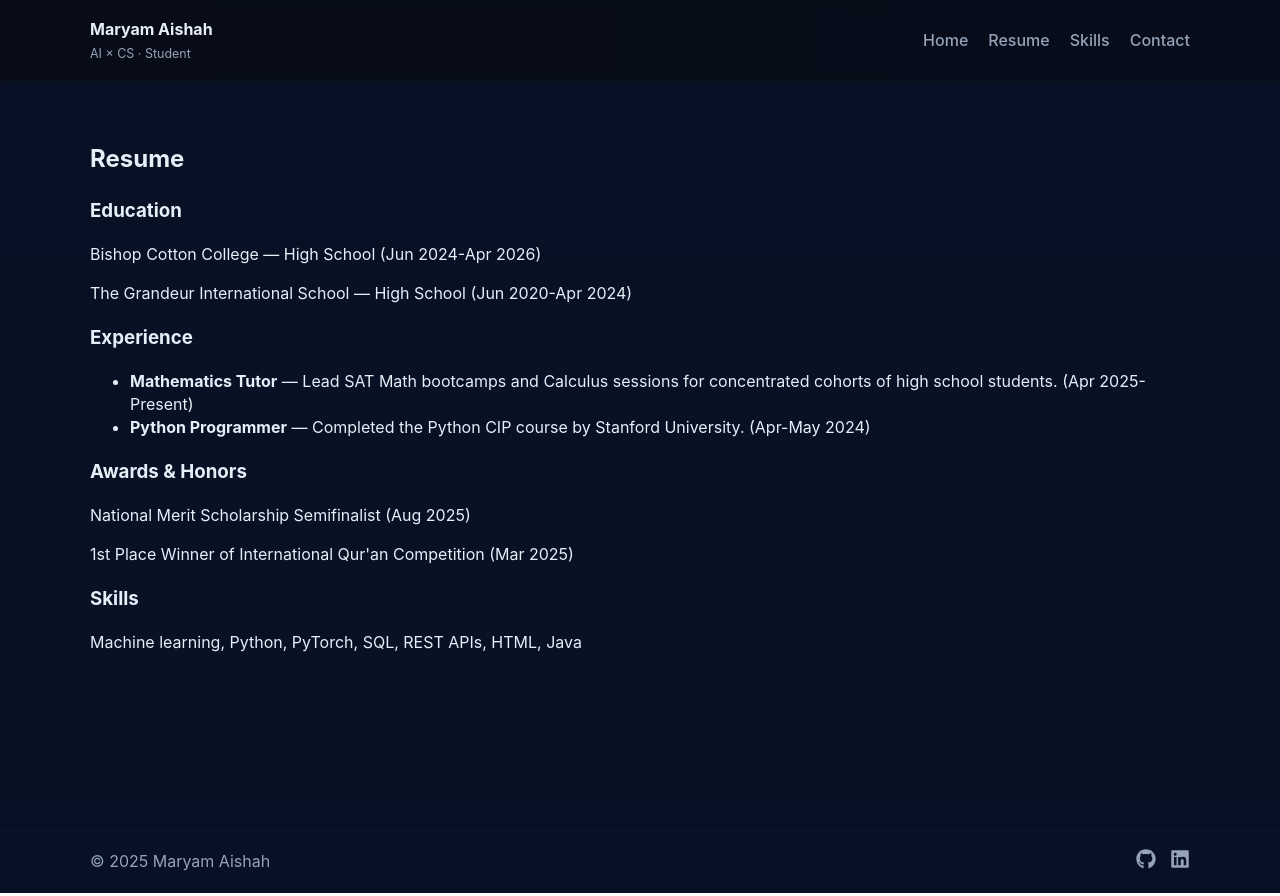
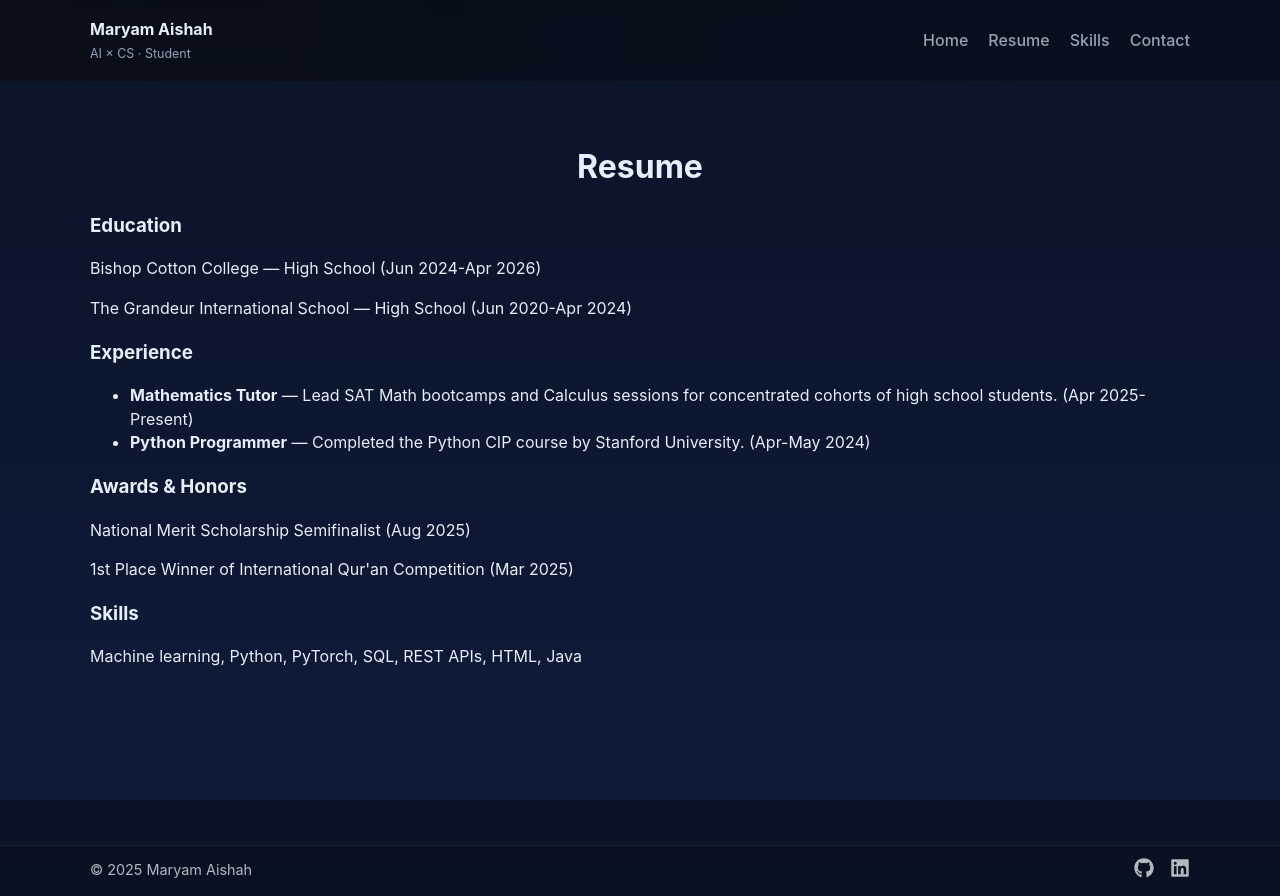
Before and after one commit to MaryamAishah/portfolio, a Next.js app: page /resume in a window 1280 px wide. Built offline with nearby package versions, Linux system fonts and the light colour scheme.

Commit message:
Updated content and color consistency

```diff
--- a/pages/resume.js
+++ b/pages/resume.js
@@ -12,7 +12,7 @@ export default function Resume() {
       <Header />
       <main className={styles.main}>
         <div className={styles.containerWide}>
-          <h2>Resume</h2>
+          <h1><center>Resume</center></h1>
           <section>
             <h3>Education</h3>
             <p>Bishop Cotton College — High School (Jun 2024-Apr 2026)</p>
@@ -36,6 +36,7 @@ export default function Resume() {
             <h3>Skills</h3>
             <p>Machine learning, Python, PyTorch, SQL, REST APIs, HTML, Java</p>
           </section>
+
         </div>
       </main>
       <Footer />
--- a/pages/skills.js
+++ b/pages/skills.js
@@ -6,11 +6,11 @@ import styles from '../styles/Home.module.css'
 export default function Skills() {
   return (
     <>
-      <Head><title>Skills — Maryam Aishah</title></Head>
+      <Head><title><center>Skills — Maryam Aishah</center></title></Head>
       <Header />
       <main className={styles.main}>
         <div className={styles.containerWide}>
-          <h2>Skills</h2>
+          <h1><center>Skills</center></h1>
           <div className={styles.skillGrid}>
             <div className={styles.skillCard}>
               <h4>Machine Learning</h4>
--- a/styles/Footer.module.css
+++ b/styles/Footer.module.css
@@ -1,15 +1,27 @@
 .footer {
-  border-top:1px solid rgba(255,255,255,0.03);
-  padding:18px 0;
-  margin-top:40px;
+  padding: 12px 0;
+  background: rgba(0, 0, 0, 0.15);
+  border-top: 1px solid rgba(255,255,255,0.05);
+  margin-top: 40px;
 }
+
 .container {
-  max-width:1100px;
-  margin:0 auto;
-  padding:0 24px;
-  display:flex;
-  align-items:center;
-  justify-content:space-between;
-  color:var(--muted);
+  max-width: 1100px;
+  margin: 0 auto;
+  padding: 0 24px;
+  display: flex;
+  justify-content: space-between;
+  align-items: center;
+  font-size: 0.9rem;
+  color: rgba(255,255,255,0.7);
 }
-.links a { margin-left:14px; color:var(--muted); }
+
+.links {
+  display: flex;
+  gap: 16px;
+}
+
+.links a {
+  color: rgba(255,255,255,0.7);
+  text-decoration: none;
+}
--- a/styles/Home.module.css
+++ b/styles/Home.module.css
@@ -5,7 +5,7 @@
   margin: 20px auto;
   max-width:1100px;
   border-radius:12px;
-  background: linear-gradient(180deg, rgba(255,255,255,0.02), rgba(255,255,255,0.01));
+  background: linear-gradient(180deg, #0A1530 0%, #0F1C3A 100%);
   box-shadow: 0 6px 30px rgba(3,6,14,0.6);
 }
 .heroInner { display:flex; flex-direction:column; gap:12px; }
@@ -63,13 +63,13 @@
 .containerWide {
   max-width: 1100px;
   margin: 0 auto;
-  padding: 0 24px; /* padding on left/right */
+  padding: 0 24px;
 }
 
 .container {
   max-width: 900px;
   margin: 0 auto;
-  padding: 0 24px; /* padding on left/right */
+  padding: 0 24px;
 }
 
  .hero, .grid, .skillGrid {
@@ -78,3 +78,23 @@
   padding-left: 24px;
   padding-right: 24px;
 }
+
+.card {
+  padding:18px;
+  border-radius:10px;
+  background:linear-gradient(180deg, rgba(255,255,255,0.01), rgba(255,255,255,0.01));
+  border:1px solid rgba(255,255,255,0.03);
+  transition: transform 0.25s ease, box-shadow 0.25s ease, border-color 0.25s ease;
+}
+
+.card:hover {
+  transform: translateY(-4px);
+  box-shadow: 0 8px 30px rgba(0, 150, 255, 0.15);
+  border-color: rgba(255,255,255,0.08);
+}
+
+.hero h1 {
+  font-size: 3.2rem;
+  font-family: 'Space Grotesk', sans-serif;
+  font-weight: 700;
+}
--- a/styles/globals.css
+++ b/styles/globals.css
@@ -9,16 +9,23 @@
 html,body,#__next{
   height:100%;
 }
-
-body{
-  margin:0;
+body {
+  min-height: 100vh;
+  margin: 0;
+  padding: 0;
   font-family: Inter, ui-sans-serif, system-ui, -apple-system, "Segoe UI", Roboto, "Helvetica Neue", Arial;
-  background: linear-gradient(180deg, #071024 0%, #081225 100%);
+  background: linear-gradient(180deg, #122245 0%, #081225 100%);
   color:var(--text);
   -webkit-font-smoothing:antialiased;
   -moz-osx-font-smoothing:grayscale;
   line-height:1.45;
+
+  background: linear-gradient(180deg, #0A1428 0%, #0E1B39 100%) fixed;
+  background-repeat: no-repeat;
+  background-size: cover;
 }
+
+
 
 a{ color: inherit; text-decoration:none; }
 .container { max-width:1100px; margin:0 auto; padding:24px; }
```
Also changed, not shown: pages/index.js (+5 -8 lines).
